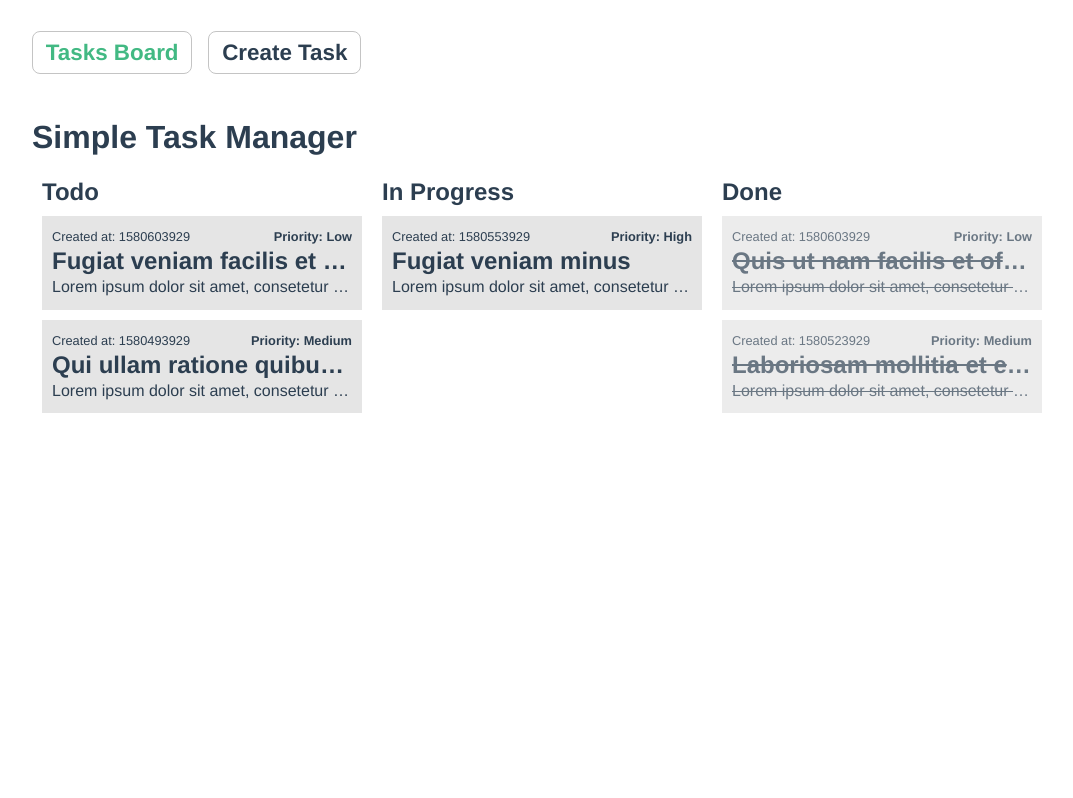
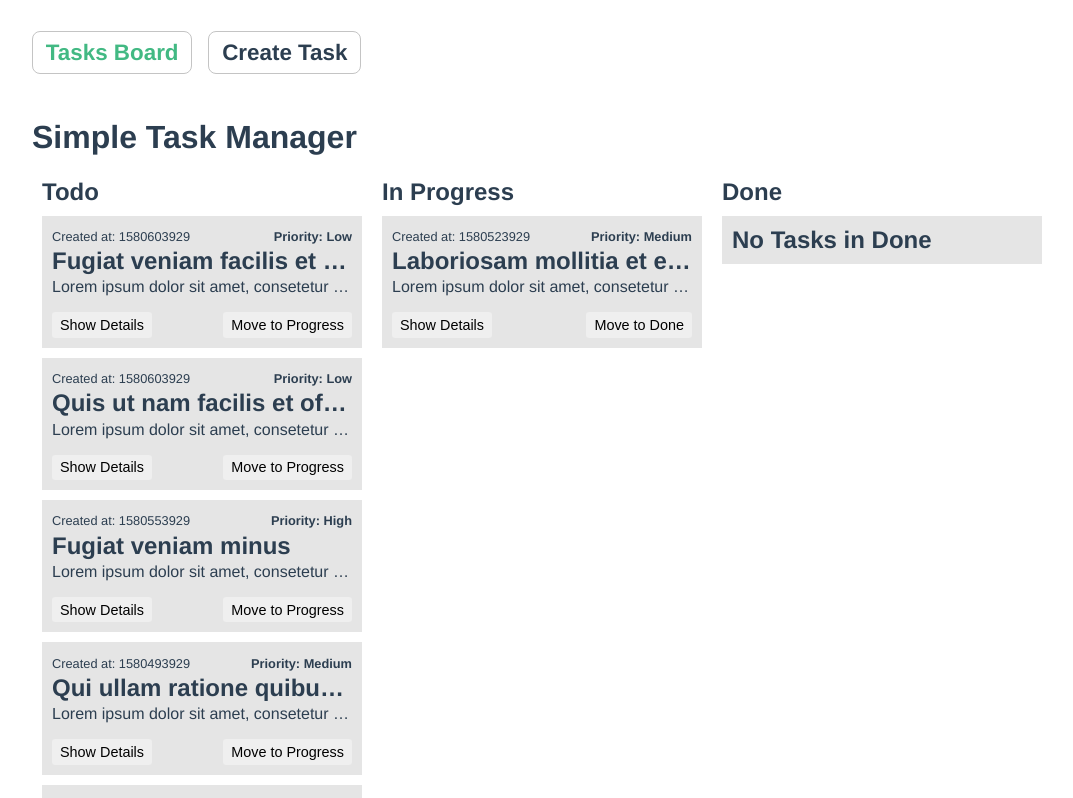
Before and after one commit to ealafryafresena/vue-todo-app, a Vue app: page / in a window 1280 px wide. Shown: the top 798 px of the page, without its empty margins (98-1171 px from the left). Built offline with nearby package versions, Linux system fonts and the light colour scheme; data requests are answered from the project's data file.

Commit message:
implement update todo-status feature

```diff
--- a/db.json
+++ b/db.json
@@ -12,7 +12,7 @@
       "id": 2,
       "title": "Quis ut nam facilis et officia qui",
       "description": "Lorem ipsum dolor sit amet, consetetur sadipscing elitr, sed diam nonumy eirmod tempor invidunt ut labore et dolore magna aliquyam erat, sed diam voluptua. At vero eos et accusam et justo duo dolores et ea rebum.",
-      "status": "done",
+      "status": "todo",
       "createdAt": 1580603929,
       "priority": "Low"
     },
@@ -20,7 +20,7 @@
       "id": 3,
       "title": "Fugiat veniam minus",
       "description": "Lorem ipsum dolor sit amet, consetetur sadipscing elitr, sed diam nonumy eirmod tempor invidunt ut labore et dolore magna aliquyam erat, sed diam voluptua. At vero eos et accusam et justo duo dolores et ea rebum.",
-      "status": "progress",
+      "status": "todo",
       "createdAt": 1580553929,
       "priority": "High"
     },
@@ -28,7 +28,7 @@
       "id": 4,
       "title": "Laboriosam mollitia et enim quasi adipisci quia provident illum",
       "description": "Lorem ipsum dolor sit amet, consetetur sadipscing elitr, sed diam nonumy eirmod tempor invidunt ut labore et dolore magna aliquyam erat, sed diam voluptua. At vero eos et accusam et justo duo dolores et ea rebum.",
-      "status": "done",
+      "status": "progress",
       "createdAt": 1580523929,
       "priority": "Medium"
     },
@@ -39,6 +39,22 @@
       "status": "todo",
       "createdAt": 1580493929,
       "priority": "Medium"
+    },
+    {
+      "id": 6,
+      "title": "Laboriosam mollitia et enim quasi adipisci quia provident illum",
+      "description": "Lorem ipsum dolor sit amet, consetetur sadipscing elitr, sed diam nonumy eirmod tempor invidunt ut labore et dolore magna aliquyam erat, sed diam voluptua. At vero eos et accusam et justo duo dolores et ea rebum.",
+      "status": "todo",
+      "createdAt": 1580603929,
+      "priority": "High"
+    },
+    {
+      "id": 7,
+      "title": "Quis ut nam facilis et officia qui",
+      "description": "Lorem ipsum dolor sit amet, consetetur sadipscing elitr, sed diam nonumy eirmod tempor invidunt ut labore et dolore magna aliquyam erat, sed diam voluptua. At vero eos et accusam et justo duo dolores et ea rebum.",
+      "status": "todo",
+      "createdAt": 1580603929,
+      "priority": "Low"
     }
   ]
 }
--- a/src/components/TodoItem.vue
+++ b/src/components/TodoItem.vue
@@ -1,10 +1,7 @@
 <template>
   <div class="todo-item" :class="{ 'todo-item-done': todo.status === 'done' }">
-    <router-link :to="{ name: 'todo-details', params: { id: todo.id } }">
     <p class="todo-item-date">
-        <span
-          >Created at: {{ todo.createdAt | moment("ddd, MMM Do YYYY") }}</span
-        >
+      <span>Created at: {{ todo.createdAt | moment("ddd, MMM Do YYYY") }}</span>
       <span>
         <strong>Priority: {{ todo.priority | priority }}</strong>
       </span>
@@ -18,7 +15,16 @@
     >
       {{ todo.description }}
     </p>
-    </router-link>
+    <div class="todo-item-btn-wrapper">
+      <button class="todo-item-btn" @click="showDetails">Show Details</button>
+      <button
+        v-if="todo.status !== 'done'"
+        class="todo-item-btn"
+        @click="updateStatus"
+      >
+        Move to {{ moveToStatus }}
+      </button>
+    </div>
   </div>
 </template>
 
@@ -32,6 +38,19 @@ export default {
       default: () => {}
     }
   },
+  computed: {
+    moveToStatus() {
+      return this.todo.status === "todo" ? "Progress" : "Done";
+    }
+  },
+  methods: {
+    showDetails() {
+      this.$emit("showDetails", this.todo.id);
+    },
+    updateStatus() {
+      this.$emit("updateStatus", this.todo.id);
+    }
+  },
   filters: {
     priority
   }
@@ -43,10 +62,6 @@ export default {
   padding: 10px;
   margin: 10px 0;
   background-color: #e5e5e5;
-  width: 300px;
-  &:hover {
-    box-shadow: 0 0 0 3px rgba(0, 0, 0, 0.2);
-  }
 
   &-done {
     opacity: 0.7;
@@ -86,5 +101,25 @@ export default {
     color: #2c3e50;
     text-decoration: none;
   }
+
+  &-btn-wrapper {
+    margin-top: 1rem;
+    display: flex;
+    justify-content: space-between;
+  }
+
+  &-btn {
+    font-size: 0.9rem;
+    border-radius: 0.2rem;
+    border: none;
+    padding: 0.3rem 0.5rem;
+    text-decoration: none;
+    cursor: pointer;
+
+    &:hover {
+      background-color: #b4b4b4;
+      color: white;
+    }
+  }
 }
 </style>
--- a/src/services/TodoService.js
+++ b/src/services/TodoService.js
@@ -18,5 +18,8 @@ export default {
   },
   postTodo(todo) {
     return apiClient.post("/todos", todo);
+  },
+  updateTodo(id, status) {
+    return apiClient.patch("/todos/" + id, { status });
   }
 };
--- a/src/store/index.js
+++ b/src/store/index.js
@@ -15,6 +15,9 @@ export default new Vuex.Store({
     },
     SET_TODOS(state, todos) {
       state.todos = todos;
+    },
+    UPDATE_TODO_STATUS(state, id) {
+      state.todos.find(todo => todo.id === id);
     }
   },
   actions: {
@@ -31,6 +34,15 @@ export default new Vuex.Store({
         .catch(error => {
           this.errorMessage = error.response;
         });
+    },
+    updateStatus({ state, commit }, id) {
+      const todoItem = state.todos.find(todo => todo.id === id);
+      todoItem.status === "todo"
+        ? (todoItem.status = "progress")
+        : (todoItem.status = "done");
+      return TodoService.updateTodo(id, todoItem.status).then(() => {
+        commit("UPDATE_TODO_STATUS", id);
+      });
     }
   },
   getters: {
--- a/src/views/TodosList.vue
+++ b/src/views/TodosList.vue
@@ -2,17 +2,46 @@
   <div class="todo-list">
     <h1>Simple Task Manager</h1>
     <div class="todo-list-wrapper">
+      <!--  ToDo: refactor columns -->
       <div class="todo-list-col">
         <h2>Todo</h2>
-        <TodoItem v-for="todo in openTodos" :key="todo.id" :todo="todo" />
+        <div class="todo-list-item-placeholder" v-if="!openTodos.length">
+          <h2>No Tasks in Todo</h2>
+        </div>
+        <TodoItem
+          v-else
+          v-for="todo in openTodos"
+          :key="todo.id"
+          :todo="todo"
+          @showDetails="showDetails(todo.id)"
+          @updateStatus="updateStatus(todo.id)"
+        />
       </div>
       <div class="todo-list-col">
         <h2>In Progress</h2>
-        <TodoItem v-for="todo in inProgressTodos" :key="todo.id" :todo="todo" />
+        <div class="todo-list-item-placeholder" v-if="!inProgressTodos.length">
+          <h2>No Tasks in Progress</h2>
+        </div>
+        <TodoItem
+          v-for="todo in inProgressTodos"
+          :key="todo.id"
+          :todo="todo"
+          @showDetails="showDetails(todo.id)"
+          @updateStatus="updateStatus(todo.id)"
+        />
       </div>
       <div class="todo-list-col">
         <h2>Done</h2>
-        <TodoItem v-for="todo in doneTodos" :key="todo.id" :todo="todo" />
+        <div class="todo-list-item-placeholder" v-if="!doneTodos.length">
+          <h2>No Tasks in Done</h2>
+        </div>
+        <TodoItem
+          v-for="todo in doneTodos"
+          :key="todo.id"
+          :todo="todo"
+          @showDetails="showDetails(todo.id)"
+          @updateStatus="updateStatus(todo.id)"
+        />
       </div>
     </div>
   </div>
@@ -39,6 +68,14 @@ export default {
       return this.todos.filter(todo => todo.status === "done");
     },
     ...mapState({ todos: state => state.todos })
+  },
+  methods: {
+    showDetails(id) {
+      this.$router.push({ name: "todo-details", params: { id } });
+    },
+    updateStatus(id) {
+      this.$store.dispatch("updateStatus", id);
+    }
   }
 };
 </script>
@@ -53,6 +90,14 @@ export default {
 
   &-col {
     margin: 0 10px;
+    width: 320px;
+  }
+
+  &-item-placeholder {
+    padding: 10px;
+    margin: 10px 0;
+    background-color: #e5e5e5;
+    width: 300px;
   }
 
   h2 {
```
Also changed, not shown: 1 other file (tests, documents, lock files or other folders). Lines whose indentation alone changed are shown as unchanged.
